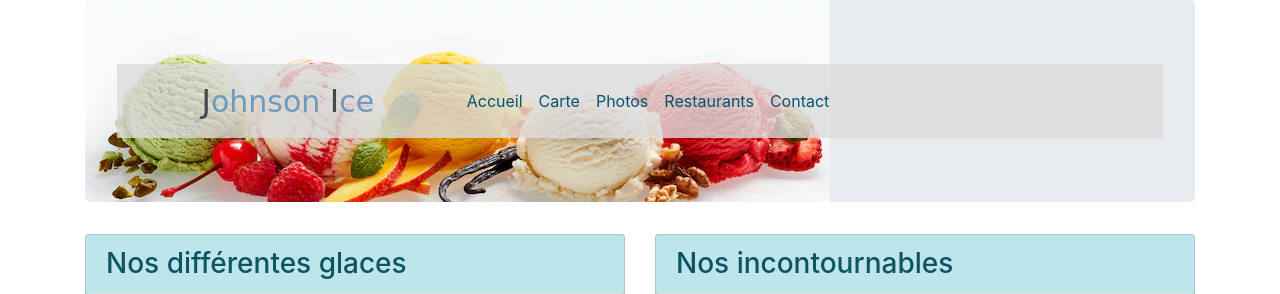
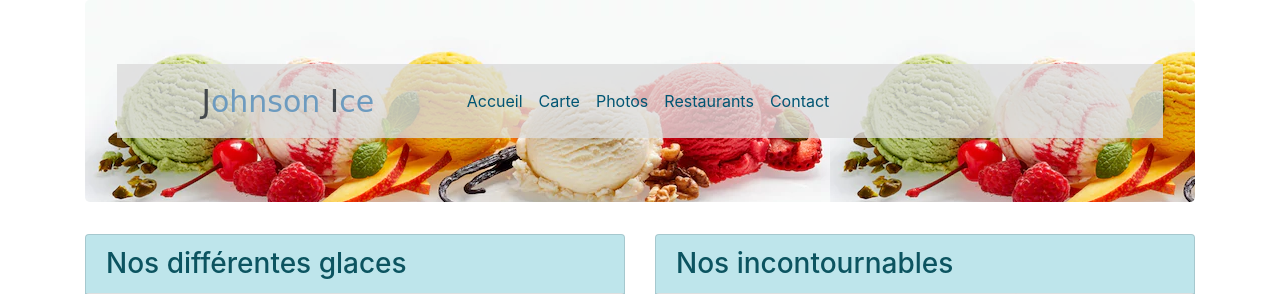
Before and after one commit to Cedric-Fournier/Becode-Bootstrap-Restaurant, a PHP site: page /carte.html in a window 1280 px wide. Shown: the top 294 px of the page. Run offline with PHP 8.4, Linux system fonts and the light colour scheme; some libraries are stand-ins or nearby versions; some web fonts are replaced.

Commit message:
FINISH HIM

```diff
--- a/Assets/CSS/style.css
+++ b/Assets/CSS/style.css
@@ -1,6 +1,6 @@
 .imgbg {
   background-image: url('../images/backgroundmenu.jpg');
-  background-repeat: no-repeat;
+  background-repeat:repeat-x;
 }
 
 .bgmenu{
```
Also changed, not shown: service-worker.js (+1 -1 lines).
